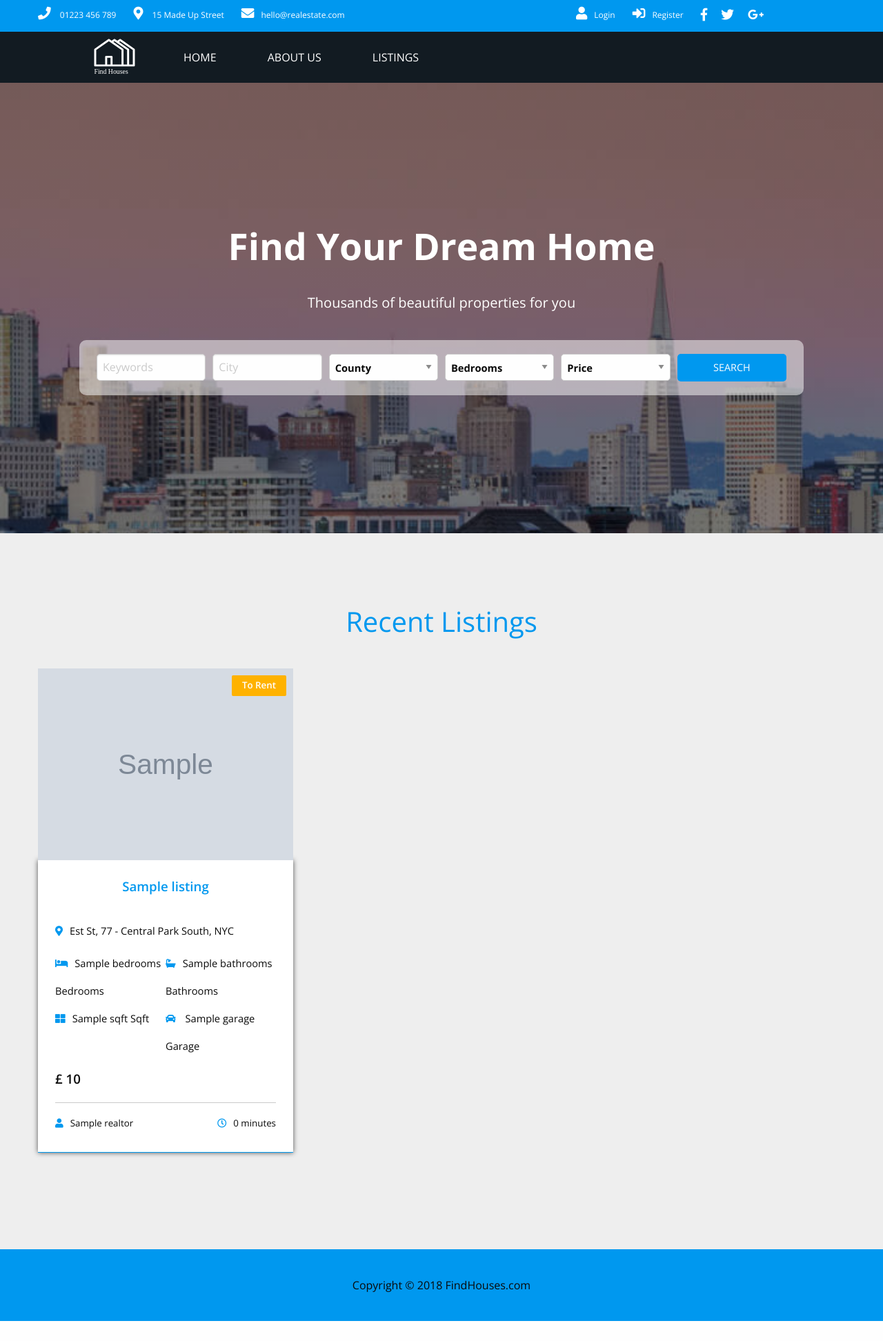
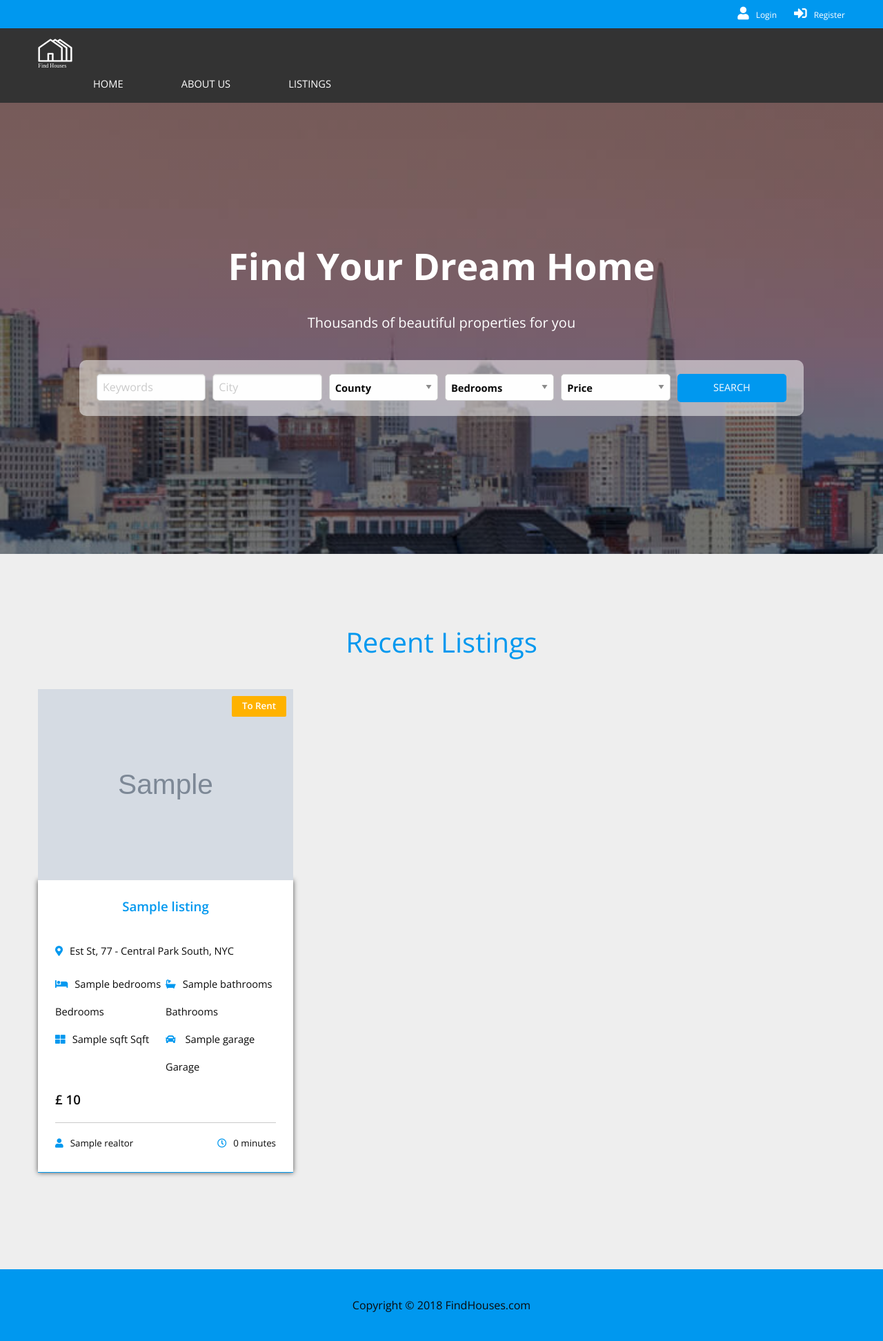
Before and after one commit to brandond98/real_estate, a Django app: template templates/apps/pages/index.html in a window 1280 px wide. Shown: the whole page at 69% size. Run offline with Django 3.2, Linux system fonts and the light colour scheme; the template is opened without the code that fills it: most values are stand-ins (such as "Sample title", 1, 10 or a date in 2020); grey boxes marked "Sample" are stand-in pictures; one stand-in notice (Sample message) is shown; some libraries are stand-ins or nearby versions.

Commit message:
finished messages, started re-designing nav/top-bar

```diff
--- a/real_estate/static/css/app.css
+++ b/real_estate/static/css/app.css
@@ -5,6 +5,7 @@
 
 html, body {
   overflow: auto;
+  overflow-x: hidden;
 }
 
 body {
@@ -51,7 +52,7 @@
 .login-container a {
   float: left;
   margin: 0;
-  padding-right: 25px;
+  margin-left: 25px;
   font-size: 9pt;
   color: #fff;
 }
@@ -72,36 +73,36 @@
 }
 
 /* Navigation */
-header {
-  background: #121B22;
-  float: left;
-  width: 100%;
-  padding: 0 10px;
-  ;
+
+.logo {
+  width: 50px;
 }
 
-.logo {
-  float: left;
-  width: 60px;
-  padding: 10px 0;
-}
-
-.navigation ul {
+.navigation {
   margin: 0;
   list-style: none;
   padding: 0;
-  margin-right: 90px
 }
 
 .navigation li {
   display: inline-block;
-  margin-left: 70px;
-  padding-top: 25px;
+  margin-left: 80px;
+  vertical-align: -webkit-baseline-middle;
 }
 
 .navigation a {
   color: #fff;
   text-transform: uppercase;
+  font-size: 11pt;
+    vertical-align: -webkit-baseline-middle;
+}
+
+.nav-container{
+
+  background: #333;
+  float: left;
+  width: 100%;
+  padding: 15px 0;
 }
 
 .navigation a:hover {
@@ -169,7 +170,6 @@
 }
 
 .recent-listings {
-  float: left;
   width: 100%;
   padding: 100px 0;
 }
@@ -473,7 +473,6 @@
   border-radius: 5px;
 }
 
-
 .property-search.search-page {
   padding: 100px;
 }
@@ -487,7 +486,7 @@
 }
 
 .log-in-box {
-  width: 400px;
+  width: 500px;
   height: 400px;
   background: #eee;
   position: absolute;
@@ -546,32 +545,48 @@
 }
 
 .reveal {
-
   padding: 60px;
   border-radius: 5px;
 }
 
 .reveal input, .reveal textarea {
-
   border-radius: 5px;
   margin-bottom: 20px;
 }
 
 .reveal h2 {
-
   text-align: center;
-  color:#0098ef;
+  color: #0098ef;
 }
 
 .property-search-bar input {
-
   margin: 0;
   border-radius: 5px;
 }
 
 .recent-listings h2 {
+  text-align: center;
+  margin-bottom: 40px;
+  color: #0098ef;
+}
 
+.callout {
   text-align: center;
-margin-bottom: 40px;
-color: #0098ef;
 }
+
+.callout p, .callout strong {
+  display: inline-block;
+}
+
+.home-alert {
+  position: absolute;
+  top: 0;
+  right: 0;
+  left: 0;
+  margin-top: 40px;
+}
+
+.login-container {
+
+  float: right;
+}
--- a/real_estate/static/js/app.js
+++ b/real_estate/static/js/app.js
@@ -1,5 +1,5 @@
 $(document).foundation()
 
 setTimeout(function() {
-  $('#message').fadeout('slow');
-}, 3000);
+  $('#message').fadeOut('slow');
+}, 5000);
--- a/templates/apps/accounts/dashboard.html
+++ b/templates/apps/accounts/dashboard.html
@@ -13,6 +13,7 @@
 
 <div class="content-section dashboard">
   <div class="grid-container">
+    {% include "../../partials/_alerts.html" %}
     <nav class="breadcrumb-container " aria-label="You are here:" role="navigation">
       <ul class="breadcrumbs">
         <li><a href="{% url 'index' %}">Home</a></li>
--- a/templates/apps/accounts/login.html
+++ b/templates/apps/accounts/login.html
@@ -17,7 +17,8 @@
 <body>
   <div class="login-page">
     <div class="log-in-box">
-      <h3>Welcome Back!</h3>
+      <h3>Welcome!</h3>
+      {% include "../../partials/_alerts.html" %}
       <form action="{% url 'login' %}" method="POST" data-abide novalidate>
         {% csrf_token %}
         <div data-abide-error class="alert callout" style="display: none;">
--- a/templates/apps/listings/listing.html
+++ b/templates/apps/listings/listing.html
@@ -17,6 +17,7 @@
 <div class="content-section">
   <div class= "about-section">
     <div class="grid-container">
+      {% include "../../partials/_alerts.html" %}
       <nav class="breadcrumb-container "aria-label="You are here:" role="navigation">
         <ul class="breadcrumbs">
           <li><a href="{% url 'index' %}">Home</a></li>
--- a/templates/apps/pages/index.html
+++ b/templates/apps/pages/index.html
@@ -9,6 +9,9 @@
 {% block content %}
 
 <div class="property-search">
+  <div class="home-alert">
+    {% include "../../partials/_alerts.html" %}
+  </div>
   <h2>Find Your Dream Home</h2>
   <h4>Thousands of beautiful properties for you</h4>
   <div class="grid-container">
--- a/templates/base.html
+++ b/templates/base.html
@@ -16,7 +16,7 @@
 <body>
   <!-- Top Bar -->
   {% include 'partials/_topbar.html' %}
-  <!-- Top Bar -->
+  <!-- Nav -->
   {% include 'partials/_nav.html' %}
   <!-- Page Content -->
   {% block content %} {% endblock %}
--- a/templates/partials/_alerts.html
+++ b/templates/partials/_alerts.html
@@ -7,9 +7,9 @@
         </button>
         <strong>
           {% if message.level == DEFAULT_MESSAGE_LEVELS.ERROR %}
-            Error
+            Error:
           {% else %}
-            {{ message.tags|title }}
+            {{ message.tags|title }}:
           {% endif %}
         </strong>
         <p>{{ message }}</p>
--- a/templates/partials/_nav.html
+++ b/templates/partials/_nav.html
@@ -1,10 +1,8 @@
 {% load static %}
-
-<header>
-  <div class="container">
-    <img src="{% static 'img/logo.svg'%}" alt="" class="logo">
-    <nav class="navigation">
-    <ul>
+<div class="nav-container">
+  <div class="grid-container">
+  <a href="{% url 'index' %}"><img src="{% static 'img/logo.svg'%}" alt="" class="logo">
+  <ul class="navigation">
   <li>
   <a href="{% url 'index' %}"
   {% if '/' == request.path %}
@@ -36,6 +34,5 @@
   </a>
   </li>
   </ul>
-    </nav>
   </div>
-</header>
+</div>
--- a/templates/partials/_topbar.html
+++ b/templates/partials/_topbar.html
@@ -2,40 +2,18 @@
 
 <div class="top-bar">
   <div class="grid-container">
-    <div class="grid-x">
-      <div class="large-8 cell">
-        <div class="call-container">
-          <p><i class="fas fa-phone"></i> 01223 456 789</p>
-        </div>
-        <div class="address-container">
-          <p><i class="fas fa-map-marker-alt"></i>   15 Made Up Street</p>
-        </div>
-        <div class="email-container">
-          <p><i class="fas fa-envelope"></i>hello@realestate.com</p>
-        </div>
-      </div>
-      <div class="large-4 cell">
     <div class="login-container">
       {% if user.is_authenticated %}
-            <p><a href="{% url 'dashboard' %}"><i class="fas fa-user-circle"></i></i>{{ user.first_name }}</a></p>
-            <p><a href="javascript:{document.getElementById('logout').submit()}"><i class="fas fa-sign-out-alt"></i>Logout</a></p>
+        <a href="{% url 'dashboard' %}"><i class="fas fa-user-circle"></i></i>{{ user.first_name }}</a>
+        <a href="javascript:{document.getElementById('logout').submit()}"><i class="fas fa-sign-out-alt"></i>Logout</a>
         <form id="logout" action="{% url 'logout' %}" method="POST">
           {% csrf_token %}
           <input type="hidden">
         </form>
       {% else %}
-            <p><a href="{% url 'login' %}"><i class="fas fa-user"></i></i>Login</a></p>
-            <p><a href="{% url 'register' %}"><i class="fas fa-sign-in-alt"></i>Register</a></p>
+        <a href="{% url 'login' %}"><i class="fas fa-user"></i></i>Login</a>
+        <a href="{% url 'register' %}"><i class="fas fa-sign-in-alt"></i>Register</a>
       {% endif %}
-        </div>
-        <div class="social-icons">
-          <ul>
-            <li><a href=""><i class="fab fa-facebook-f"></i></a></li>
-            <li><a href=""><i class="fab fa-twitter"></i></a></li>
-            <li><a href=""><i class="fab fa-google-plus-g"></i></a></li>
-          </ul>
     </div>
   </div>
 </div>
-  </div>
-</div>
```
Also changed, not shown: accounts/views.py (+6 -2 lines), contacts/views.py (+5 -2 lines). Lines whose indentation alone changed are shown as unchanged.
